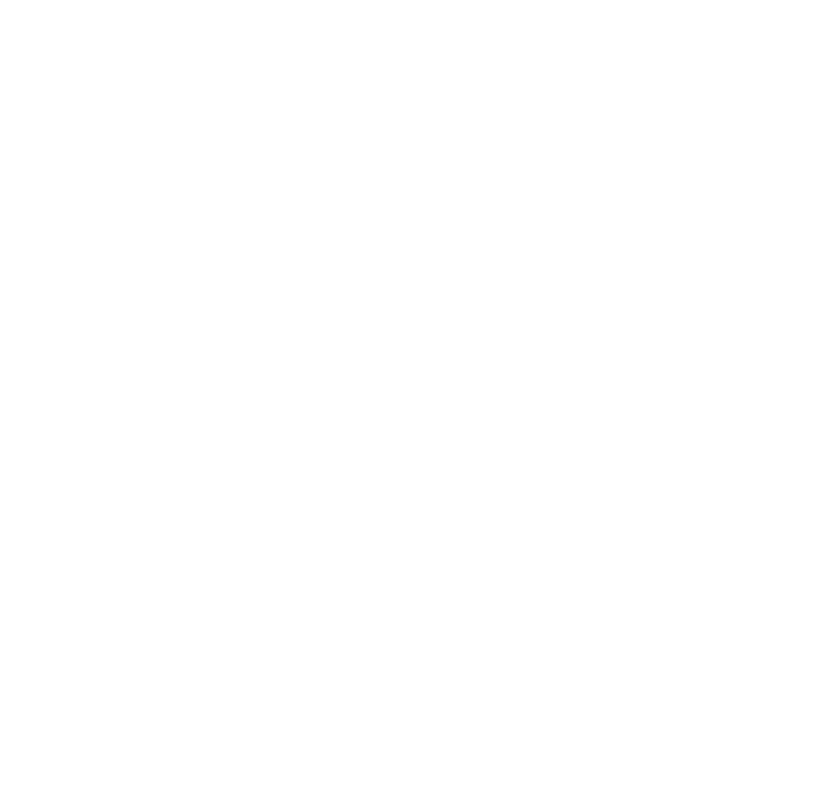
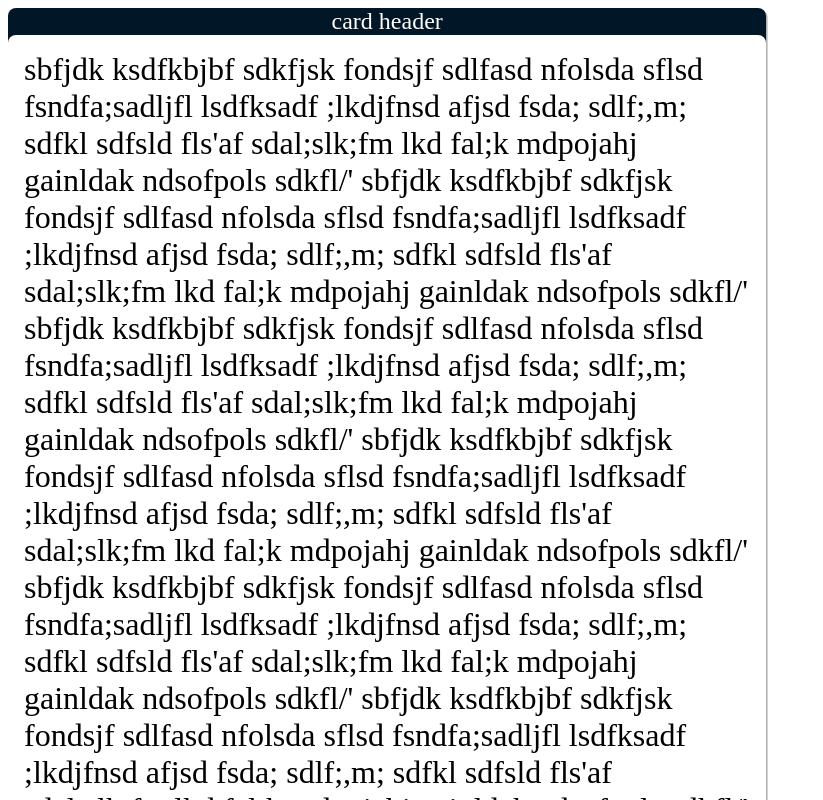
Before and after one commit to HimanshuZaveri/SynoHire, a React (Create React App) app: page / in a window 1280 px wide. Shown: the top 800 px of the page, without its empty margins (0-823 px from the left). Built offline with nearby package versions, Linux system fonts and the light colour scheme.

Commit message:
user@CardComponent@02

```diff
--- a/src/App.js
+++ b/src/App.js
@@ -1,7 +1,26 @@
+import Card from "./Components/Common/Card/Card";
+
 function App() {
   return (
     <div>
-
+      <Card header='card header' width="60%" fontSize="1.5rem" contentFontSize="2rem">
+        sbfjdk ksdfkbjbf sdkfjsk fondsjf sdlfasd nfolsda sflsd fsndfa;sadljfl lsdfksadf ;lkdjfnsd afjsd fsda;
+        sdlf;,m; sdfkl sdfsld fls'af sdal;slk;fm lkd fal;k mdpojahj gainldak ndsofpols sdkfl/'
+        sbfjdk ksdfkbjbf sdkfjsk fondsjf sdlfasd nfolsda sflsd fsndfa;sadljfl lsdfksadf ;lkdjfnsd afjsd fsda;
+        sdlf;,m; sdfkl sdfsld fls'af sdal;slk;fm lkd fal;k mdpojahj gainldak ndsofpols sdkfl/'
+        sbfjdk ksdfkbjbf sdkfjsk fondsjf sdlfasd nfolsda sflsd fsndfa;sadljfl lsdfksadf ;lkdjfnsd afjsd fsda;
+        sdlf;,m; sdfkl sdfsld fls'af sdal;slk;fm lkd fal;k mdpojahj gainldak ndsofpols sdkfl/'
+        sbfjdk ksdfkbjbf sdkfjsk fondsjf sdlfasd nfolsda sflsd fsndfa;sadljfl lsdfksadf ;lkdjfnsd afjsd fsda;
+        sdlf;,m; sdfkl sdfsld fls'af sdal;slk;fm lkd fal;k mdpojahj gainldak ndsofpols sdkfl/'
+        sbfjdk ksdfkbjbf sdkfjsk fondsjf sdlfasd nfolsda sflsd fsndfa;sadljfl lsdfksadf ;lkdjfnsd afjsd fsda;
+        sdlf;,m; sdfkl sdfsld fls'af sdal;slk;fm lkd fal;k mdpojahj gainldak ndsofpols sdkfl/'
+        sbfjdk ksdfkbjbf sdkfjsk fondsjf sdlfasd nfolsda sflsd fsndfa;sadljfl lsdfksadf ;lkdjfnsd afjsd fsda;
+        sdlf;,m; sdfkl sdfsld fls'af sdal;slk;fm lkd fal;k mdpojahj gainldak ndsofpols sdkfl/'
+        sbfjdk ksdfkbjbf sdkfjsk fondsjf sdlfasd nfolsda sflsd fsndfa;sadljfl lsdfksadf ;lkdjfnsd afjsd fsda;
+        sdlf;,m; sdfkl sdfsld fls'af sdal;slk;fm lkd fal;k mdpojahj gainldak ndsofpols sdkfl/'
+        sbfjdk ksdfkbjbf sdkfjsk fondsjf sdlfasd nfolsda sflsd fsndfa;sadljfl lsdfksadf ;lkdjfnsd afjsd fsda;
+        sdlf;,m; sdfkl sdfsld fls'af sdal;slk;fm lkd fal;k mdpojahj gainldak ndsofpols sdkfl/'
+      </Card>
     </div>
   );
 }
--- a/src/Components/Common/Button/Button.js
+++ b/src/Components/Common/Button/Button.js
@@ -14,7 +14,7 @@
         font-size: ${props.fontSize? props.fontSize: 'auto'};
     `;
     return(
-        <StyledButton >
+        <StyledButton bgColor="#011627">
         {props.title}
         </StyledButton>
         )
--- a/src/Components/Common/Card/Card.js
+++ b/src/Components/Common/Card/Card.js
@@ -1,23 +1,31 @@
-// props => bgColor , txtColor, fontSize(optional) , width(optional), height(optional),
+// props => contentFontSize
+    // when card has header =>>header , width , fontSize,
 
-import styled from "styled-components";
+import "./cardStyle.css";
 
 const Card = (props) => {
-    const StyledCard = styled.span`
-        background-color: ${props.bgColor};
-        color: ${props.txtColor};
-        border-radius: 0.5rem;
-        padding: 3px calc(.5rem + 4px);
-        width: ${props.width ? props.width : 'auto'};
-        height: ${props.height ? props.height : 'auto'};
-        font-size: ${props.fontSize ? props.fontSize : 'auto'};
-    `;
-
     return (
-        <StyledCard>
-            {props.children}
-        </StyledCard>
+        <div className={props.header ? "cardContainerWithHeader" : ""}
+            style={props.width && {
+                width: props.width,
+            }}>
+            {props.header && (
+                <div className="cardHeader"
+                    style={props.fontSize && {
+                        fontSize:props.fontSize,
+                    }}>
+                    {props.header}
+                </div>
+            )}
+            <div className={props.header ? "contentHeader" : "content"}
+                    style={props.contentFontSize && {
+                        fontSize: props.contentFontSize,
+                    }}
+            >
+                {props.children}
+            </div>
+        </div>
     )
-};
+}
 
 export default Card;
--- /dev/null
+++ b/src/Components/Common/Card/cardStyle.css
@@ -0,0 +1,23 @@
+.cardContainerWithHeader{
+    background-color: #011627;
+    border-radius: .5rem;
+    padding-bottom: 0rem;
+    box-shadow: .1rem .1rem rgba(0, 0, 0, 0.3);
+
+}
+
+.cardHeader{
+    color: white;
+    text-align: center;
+}
+
+.contentHeader{
+    background-color: white;
+    border-radius: .5rem;
+    padding: 1rem;
+}
+
+.content{
+    background-color: whitesmoke;
+    border-radius: .5rem;
+}
```
